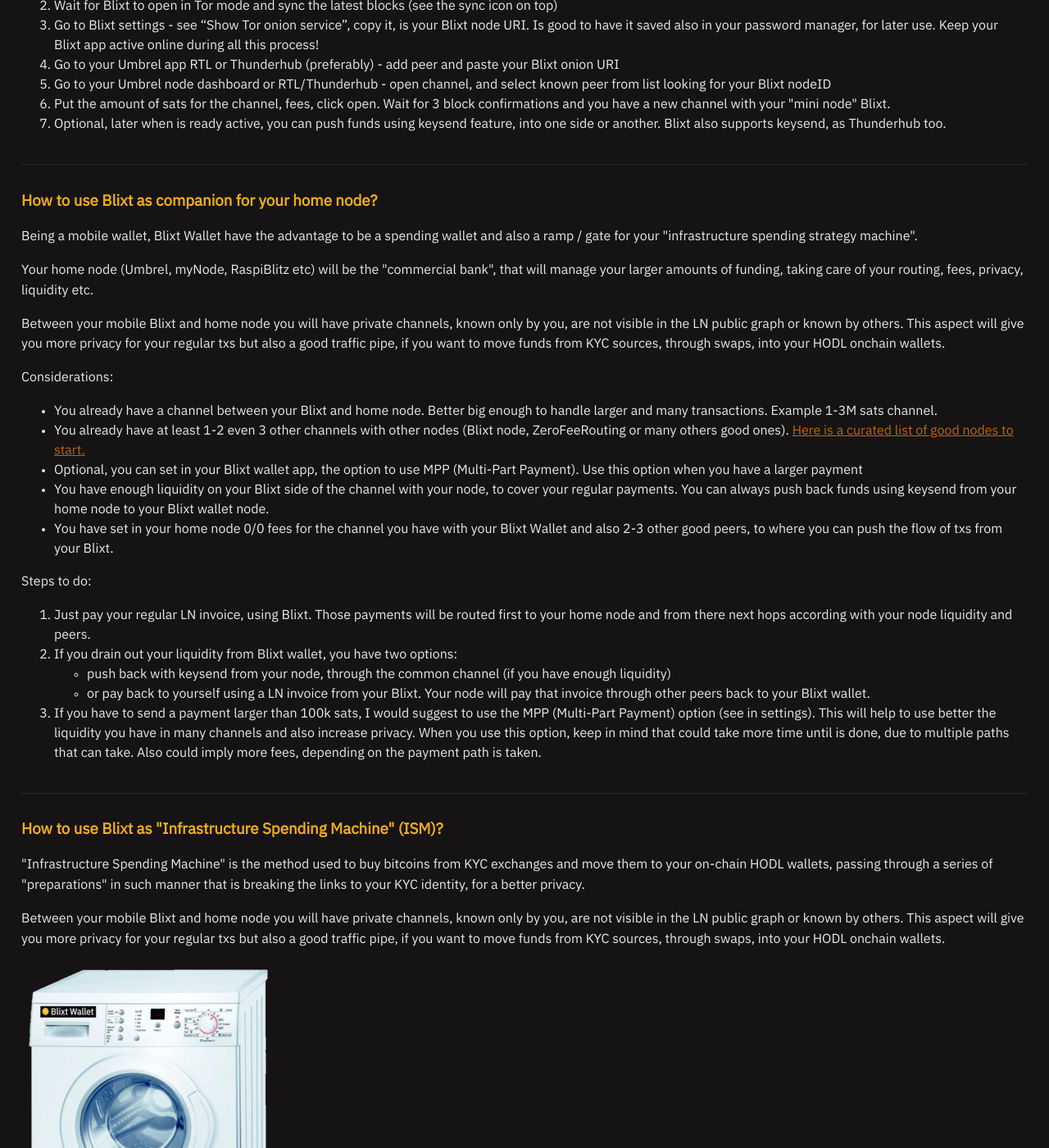
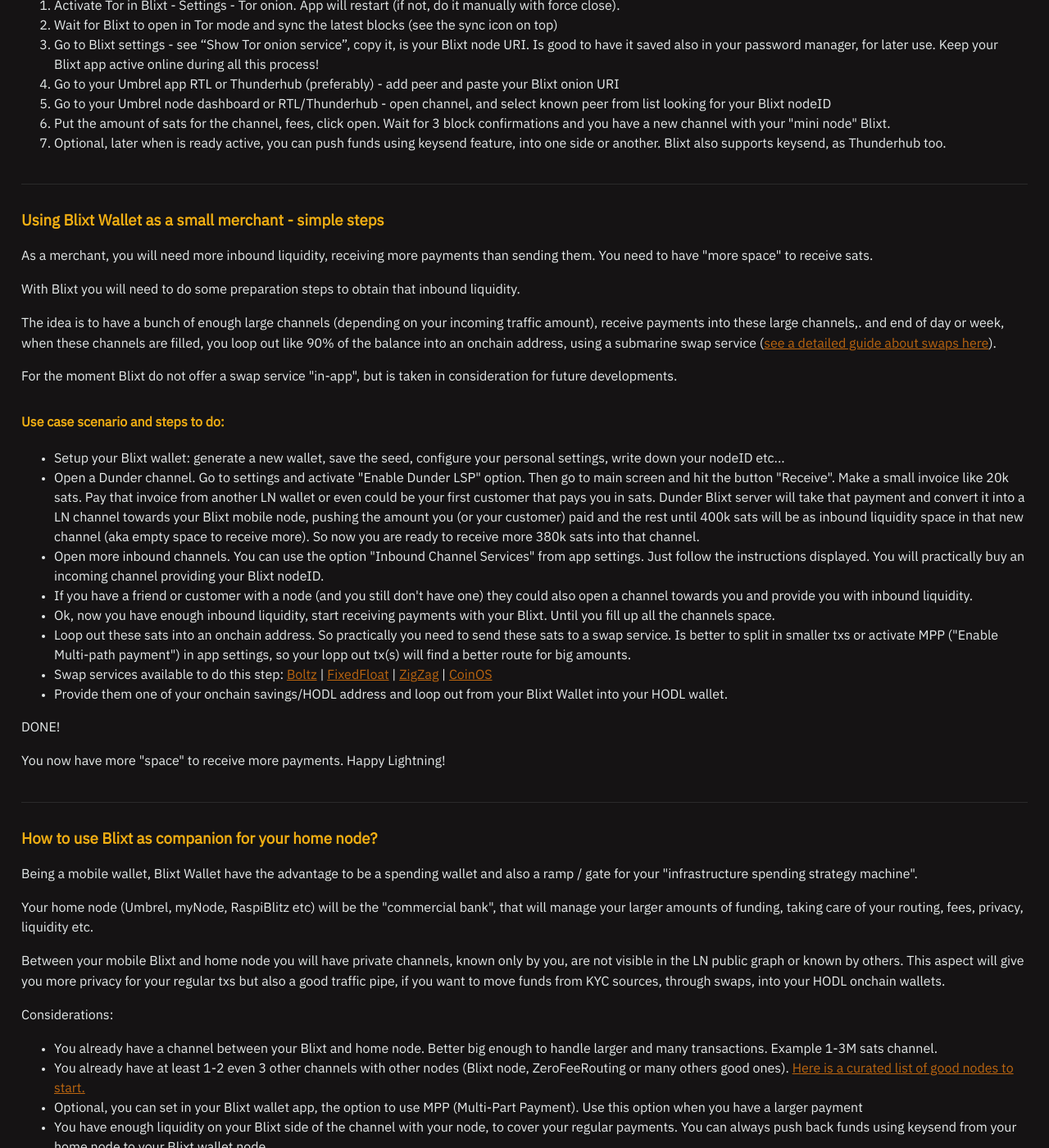
Before and after one commit to BlixtWallet/blixtwallet.github.io, a Jekyll site: the page built from guides.html, in a window 1280 px wide and 1400 px high, scrolled down 2667 px. Shown: the whole window at 82% size. Built offline with Jekyll 4.4.1, drawn with Linux system fonts in a browser that asks for light colours; a script that is not in the unit is left out; some of the changed text lies outside the part shown.

Commit message:
Add merchant guide
Added a guide for small merchants

```diff
--- a/guides.html
+++ b/guides.html
@@ -35,6 +35,7 @@
       <li><a href="#guide-lsp">How to use Dunder LSP to open channels and receive funds over LN?</a></li>
       <li><a href="#guide-autopilot">How to use autopilot for opening LN channels?</a></li>
       <li><a href="#guide-channels">How do I open a channel with my Umbrel / myNode / Raspiblitz / other node?</a></li>
+      <li><a href="#guide-merchant">I am a small merchant, can I use Blixt to accept payments in bitcoin?</a></li>
       <li><a href="#guide-companion">How to use Blixt as companion for your home node?</a></li>
       <li><a href="#guide-ism">How to use Blixt as "Infrastructure Spending Machine" (ISM)?</a></li>
     </ul>
@@ -112,6 +113,27 @@
       </ol>
   </section>
 
+  <section id="guide-merchant">
+    <h3>Using Blixt Wallet as a small merchant - simple steps</h3>
+    <p>As a merchant, you will need more inbound liquidity, receiving more payments than sending them. You need to have "more space" to receive sats.</p>
+    <p>With Blixt you will need to do some preparation steps to obtain that inbound liquidity.</p>
+    <p>The idea is to have a bunch of enough large channels (depending on your incoming traffic amount), receive payments into these large channels,. and end of day or week, when these channels are filled, you loop out like 90% of the balance into an onchain address, using a submarine swap service (<a href="https://darthcoin.substack.com/p/lightning-network-submarine-swaps" target="_blank" rel="noopener noreferrer">see a detailed guide about swaps here</a>).</p>
+    <p>For the moment Blixt do not offer a swap service "in-app", but is taken in consideration for future developments.</p>
+    <h4>Use case scenario and steps to do:</h4>
+    <ul>
+    <li>Setup your Blixt wallet: generate a new wallet, save the seed, configure your personal settings, write down your nodeID etc...</li>
+    <li>Open a Dunder channel. Go to settings and activate "Enable Dunder LSP" option. Then go to main screen and hit the button "Receive". Make a small invoice like 20k sats. Pay that invoice from another LN wallet or even could be your first customer that pays you in sats. Dunder Blixt server will take that payment and convert it into a LN channel towards your Blixt mobile node, pushing the amount you (or your customer) paid and the rest until 400k sats will be as inbound liquidity space in that new channel (aka empty space to receive more). So now you are ready to receive more 380k sats into that channel.</li>
+    <li>Open more inbound channels. You can use the option "Inbound Channel Services" from app settings. Just follow the instructions displayed. You will practically buy an incoming channel providing your Blixt nodeID.</li>
+    <li>If you have a friend or customer with a node (and you still don't have one) they could also open a channel towards you and provide you with inbound liquidity.</li>
+    <li>Ok, now you have enough inbound liquidity, start receiving payments with your Blixt. Until you fill up all the channels space.</li>
+    <li>Loop out these sats into an onchain address. So practically you need to send these sats to a swap service. Is better to split in smaller txs or activate MPP ("Enable Multi-path payment") in app settings, so your lopp out tx(s) will find a better route for big amounts.</li>
+    <li>Swap services available to do this step: <a href="https://boltz.exchange" target="_blank" rel="noopener noreferrer">Boltz</a> | <a href="https://fixedfloat.com" target="_blank" rel="noopener noreferrer">FixedFloat</a> | <a href="https://zigzag.io" target="_blank" rel="noopener noreferrer">ZigZag</a> | <a href="https://coinos.io" target="_blank" rel="noopener noreferrer">CoinOS</a></li>
+    <li>Provide them one of your onchain savings/HODL address and loop out from your Blixt Wallet into your HODL wallet.</li>
+    </ul>
+    <p>DONE!</p>
+    <p>You now have more "space" to receive more payments. Happy Lightning!</p>
+  </section>
+
   <section id="guide-companion">
     <h3>How to use Blixt as companion for your home node?</h3>
     <p>Being a mobile wallet, Blixt Wallet have the advantage to be a spending wallet and also a ramp / gate for your "infrastructure spending strategy machine".<p>
```
